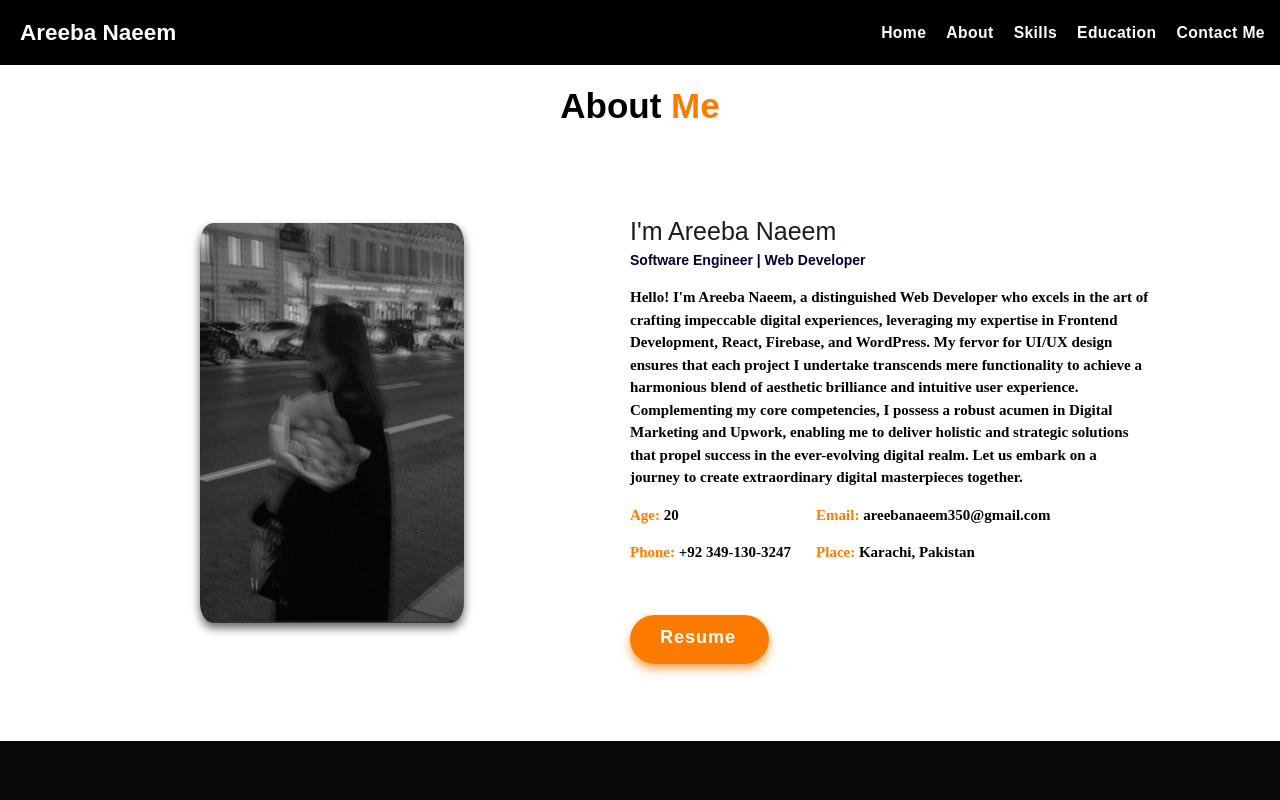
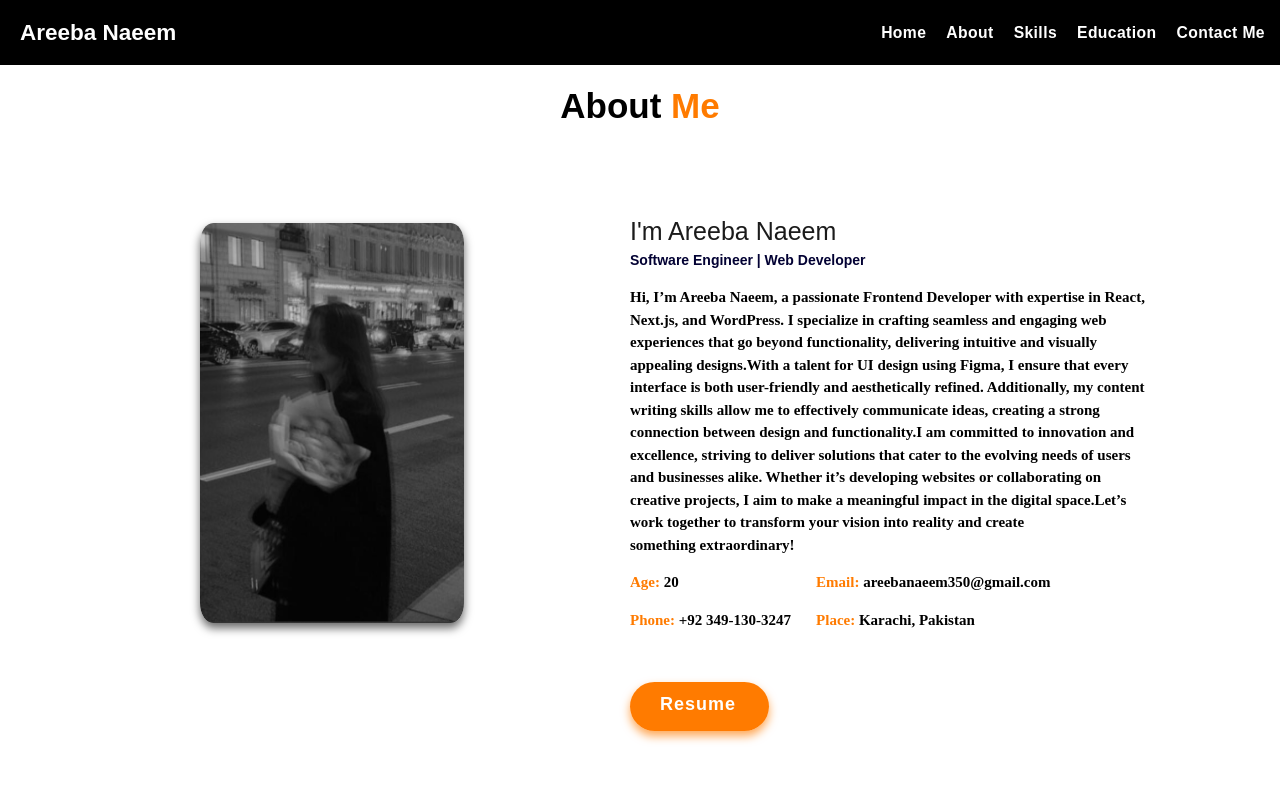
Before and after one commit to AreebaMNaeem/My-Portfolio, a Next.js app: page /about in a window 1280 px wide. Shown: the top 800 px of the page. Built offline with nearby package versions, Linux system fonts and the light colour scheme.

Commit message:
Update page.tsx

```diff
--- a/src/app/about/page.tsx
+++ b/src/app/about/page.tsx
@@ -25,17 +25,15 @@ export default function About() {
           <span className="tag">Software Engineer | Web Developer</span>
 
           <p>
-            Hello! I'm Areeba Naeem, a distinguished Web Developer who excels in
-            the art of crafting impeccable digital experiences, leveraging my
-            expertise in Frontend Development, React, Firebase, and WordPress.
-            My fervor for UI/UX design ensures that each project I undertake
-            transcends mere functionality to achieve a harmonious blend of
-            aesthetic brilliance and intuitive user experience. Complementing my
-            core competencies, I possess a robust acumen in Digital Marketing
-            and Upwork, enabling me to deliver holistic and strategic solutions
-            that propel success in the ever-evolving digital realm. Let us
-            embark on a journey to create extraordinary digital masterpieces
-            together.
+            Hi, I’m Areeba Naeem, a passionate Frontend Developer with expertise in React, Next.js, and WordPress.
+            I specialize in crafting seamless and engaging web experiences that go beyond functionality, delivering
+            intuitive and visually appealing designs.With a talent for UI design using Figma, I ensure that every
+            interface is both user-friendly and aesthetically refined. Additionally, my content writing skills allow
+            me to effectively communicate ideas, creating a strong connection between design and functionality.I am
+            committed to innovation and excellence, striving to deliver solutions that cater to the evolving needs
+            of users and businesses alike. Whether it’s developing websites or collaborating on creative projects,
+            I aim to make a meaningful impact in the digital space.Let’s work together to transform your vision
+            into reality and create something extraordinary!
           </p>
 
           <div className="box-container">
```
